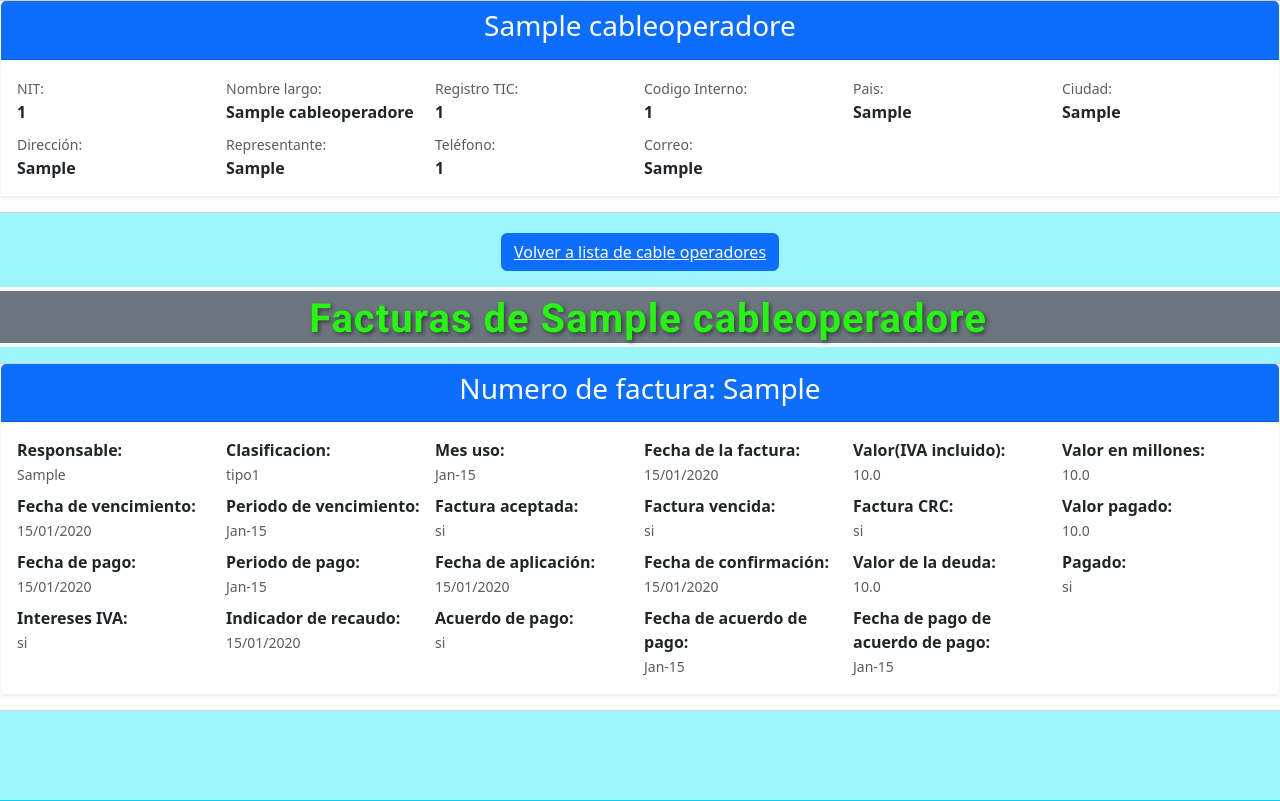
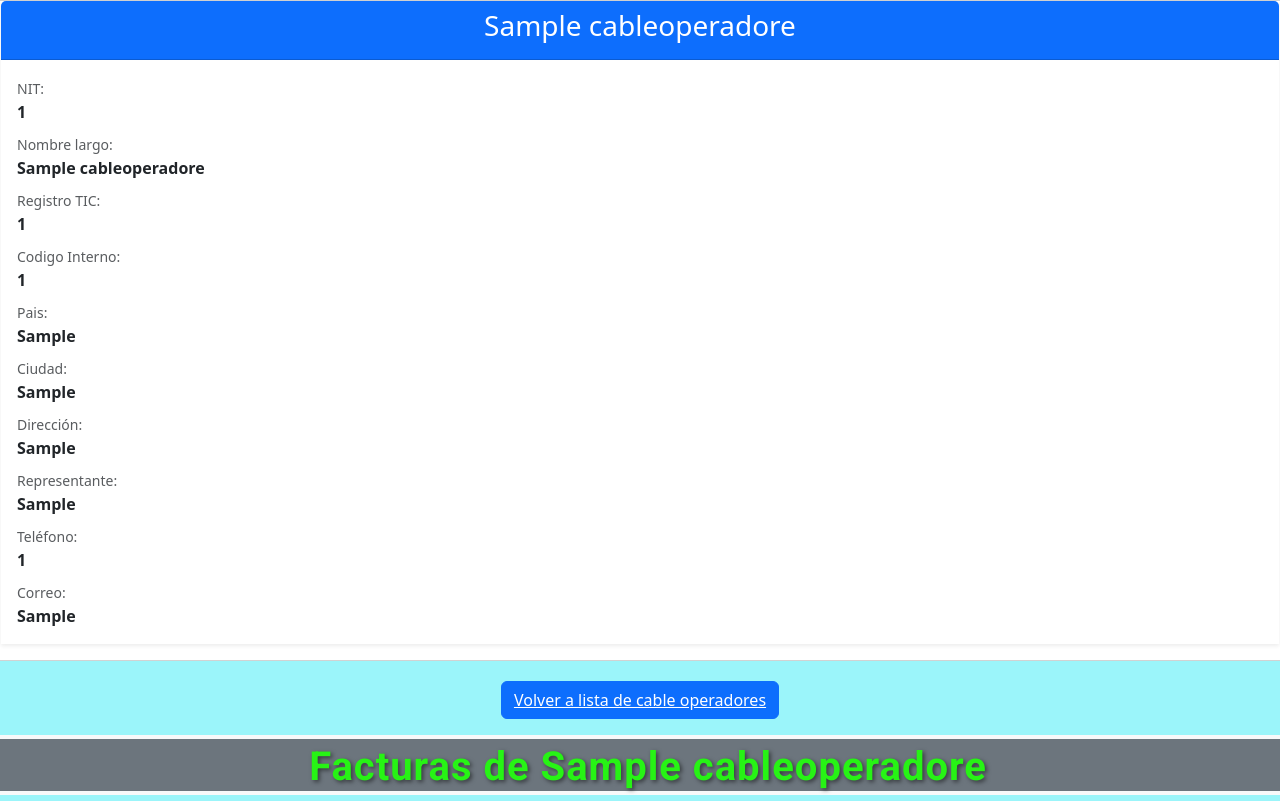
Before and after one commit to Adrian04g/Air-e_app, a Django app: page /index/PRST/1/ in a window 1280 px wide. Shown: the part 65-866 px from the top of the page. Run offline with Django 5.2, Linux system fonts and the light colour scheme; tables that the repository leaves empty hold one stand-in row (values such as "Sample post"); parts of the project's set-up code (start-up, migrations or seed data) failed here and were passed over.

Commit message:
se hicieron cambios en cableoperador.html

```diff
--- a/INF_CE/INF_CE/templates/indexapp/cableoperador.html
+++ b/INF_CE/INF_CE/templates/indexapp/cableoperador.html
@@ -24,43 +24,43 @@
             </div>
             <div class="card-body">
                 <div class="row g-2">
-                    <div class="col-2">
+                    <div class="col-12">
                         <small class="text-muted">NIT:</small><br>
                         <span class="fw-semibold">{{ object.NIT }}</span>
                     </div>
-                    <div class="col-2">
+                    <div class="col-12">
                         <small class="text-muted">Nombre largo:</small><br>
                         <span class="fw-semibold">{{ object.nombre_largo }}</span>
                     </div>
-                    <div class="col-2">
+                    <div class="col-12">
                         <small class="text-muted">Registro TIC:</small><br>
                         <span class="fw-semibold">{{ object.RegistroTic }}</span>
                     </div>
-                    <div class="col-2">
+                    <div class="col-12">
                         <small class="text-muted">Codigo Interno:</small><br>
                         <span class="fw-semibold">{{ object.CodigoInterno }}</span>
                     </div>
-                    <div class="col-2">
+                    <div class="col-12">
                         <small class="text-muted">Pais:</small><br>
                         <span class="fw-semibold">{{ object.pais }}</span>
                     </div>
-                    <div class="col-2">
+                    <div class="col-12">
                         <small class="text-muted">Ciudad:</small><br>
                         <span class="fw-semibold">{{ object.ciudad }}</span>
                     </div>
-                    <div class="col-2">
+                    <div class="col-12">
                         <small class="text-muted">Dirección:</small><br>
                         <span class="fw-semibold">{{ object.direccion }}</span>
                     </div>
-                    <div class="col-2">
+                    <div class="col-12">
                         <small class="text-muted">Representante:</small><br>
                         <span class="fw-semibold">{{ object.Representante }}</span>
                     </div>
-                    <div class="col-2">
+                    <div class="col-12">
                         <small class="text-muted">Teléfono:</small><br>
                         <span class="fw-semibold">{{ object.telefono }}</span>
                     </div>
-                    <div class="col-2">
+                    <div class="col-12">
                         <small class="text-muted">Correo:</small><br>
                         <span class="fw-semibold">{{ object.correo }}</span>
                     </div>
```
